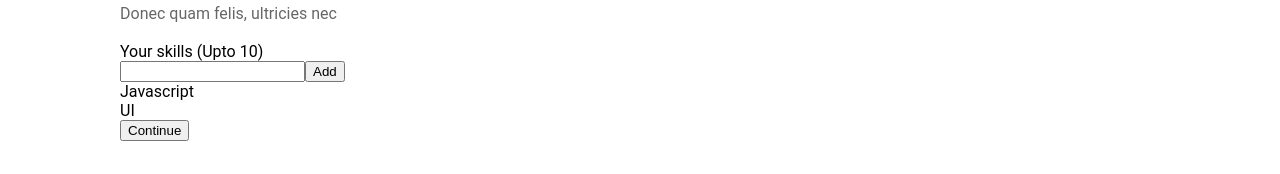
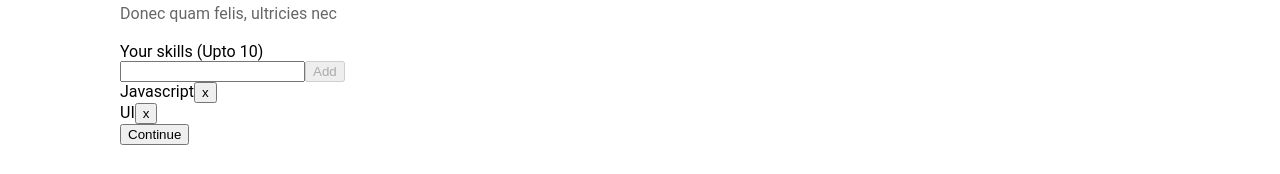
Before and after one commit to ajayns/task-1, a React (Create React App) app: page / in a window 1280 px wide. Shown: the part 258-432 px from the top of the page. Built offline with nearby package versions, Linux system fonts and the light colour scheme.

Commit message:
Add delete and restrictions

```diff
--- a/src/components/Form.js
+++ b/src/components/Form.js
@@ -14,6 +14,7 @@ class Form extends Component {
         this.handleSubmit = this.handleSubmit.bind(this)
         this.handleChange = this.handleChange.bind(this)
         this.handleAdd = this.handleAdd.bind(this)
+        this.handleDelete = this.handleDelete.bind(this)
     }
 
     handleSubmit(e) {
@@ -38,6 +39,14 @@ class Form extends Component {
         }
     }
 
+    handleDelete(text) {
+        this.setState((prevState) => {
+            return {
+                tags: prevState.tags.filter(tag => tag !== text)
+            }
+        })
+    }
+
     render() {
         return (
             <form onSubmit={this.handleSubmit}>
@@ -45,8 +54,10 @@ class Form extends Component {
                     text={this.state.text}
                     handleChange={this.handleChange}
                     handleAdd={this.handleAdd}
+                    inputDisabled={this.state.tags.length >= 10}
+                    addDisabled={!this.state.text.trim()}
                 />
-                <Tags tags={this.state.tags}/>
+                <Tags tags={this.state.tags} deleteTodo={this.handleDelete}/>
                 <input type="submit" value="Continue"/>
             </form>
         )
--- a/src/components/Input.js
+++ b/src/components/Input.js
@@ -1,14 +1,21 @@
 import React from 'react'
 
-const Input = ({text, handleChange, handleAdd}) => (
+const Input = ({text, handleChange, handleAdd, inputDisabled, addDisabled}) => (
     <div>
         <div>Your skills (Upto 10)</div>
         <input
             type="text"
             value={text}
             onChange={handleChange}
+            disabled={inputDisabled}
         />
-        <button onClick={handleAdd} type="button">Add</button>
+        <button
+            type="button"
+            onClick={handleAdd}
+            disabled={addDisabled}
+        >
+            Add
+        </button>
     </div>
 )
 
--- a/src/components/Tag.js
+++ b/src/components/Tag.js
@@ -1,7 +1,10 @@
 import React from 'react'
 
-const Tag = ({text}) => (
-    <div>{text}</div>
+const Tag = ({text, deleteTodo}) => (
+    <div>
+        {text}
+        <button type="button" onClick={e => deleteTodo(text)}>x</button>
+    </div>
 )
 
 export default Tag
--- a/src/components/Tags.js
+++ b/src/components/Tags.js
@@ -2,9 +2,9 @@ import React from 'react'
 
 import Tag from './Tag'
 
-const Tags = ({tags}) => (
+const Tags = ({tags, deleteTodo}) => (
     <div>
-        {tags.map((tag, i) => <Tag key={i} text={tag} />)}
+        {tags.map((tag, i) => <Tag key={i} text={tag} deleteTodo={deleteTodo}/>)}
     </div>
 )
 
```
